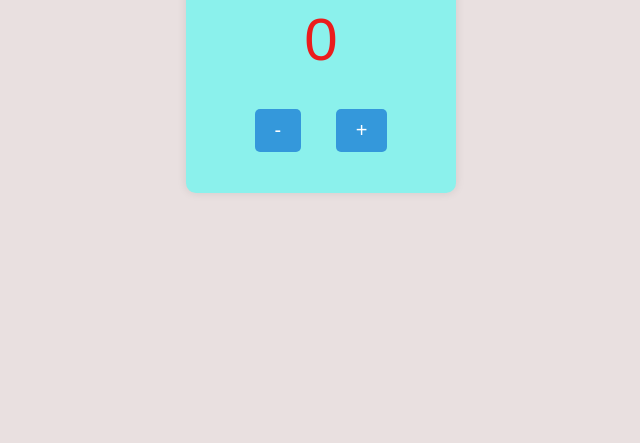
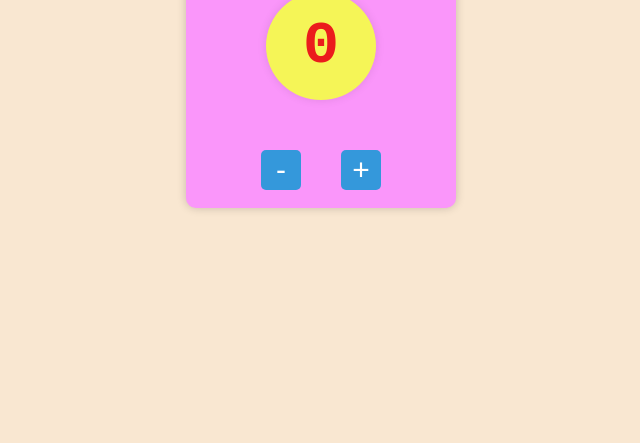
Before and after one commit to ViraRiefertDev/gitProjectCounter, a plain HTML site: page index.html in a window 1280 px wide. Shown: the part 357-800 px from the top of the page, without its empty margins (319-959 px from the left). Drawn offline with Linux system fonts and the light colour scheme.

Commit message:
Fix html and css

```diff
--- a/index.html
+++ b/index.html
@@ -8,16 +8,17 @@
    <script src="./index.js" defer></script>
 </head>
 <body>
-   <!-- <div class="root"> -->
+   <div class="root">
       <div class="container">
          <h1>Counter</h1>
-         <!-- <div class="couter-container"></div> -->
-         <!-- <div class="button-container"> -->
+         <div class="counter-container">
             <div id="counterResult">0</div>
+         </div>
+         <div class="button-container">
             <button id="decreaseButton">-</button>
             <button id="increaseButton">+</button>
          </div>
-      <!-- </div> -->
-   <!-- </div> -->
+      </div>
+   </div>
 </body>
 </html>
--- a/styles.css
+++ b/styles.css
@@ -1,45 +1,82 @@
 * {
     box-sizing: border-box;
   }
-html,
+
   body {
-    font-family: Arial, sans-serif;
-    display: flex;
-    justify-content: center;
-    align-items: center;
     height: 100vh;
     margin: 0;
-    background-color: #e9e0e0;
+    padding: 0;
+  }
+
+  h1 {
+    font-size: 45px;
+    margin-bottom: 5px;
+    color: black;
+  }
+
+  h2,
+  h3,
+  h4,
+  h5,
+  h6,
+  p,
+  ul,
+  li {
+    margin: 0;
+    padding: 0;
+  }
+
+  .root {
+    display: flex;
+    align-items: center;
+    height: 100%;
+    background: rgb(249, 231, 209);
   }
 
 .container {
+  font-family: 'Courier New', Courier, monospace;
+  display: flex;
+  flex-direction: column;
+  justify-content: center;
+  align-items: center;
+  text-align: center;
   width: 270px;
-    height: 300px;
-    text-align: center;
-    background-color: rgb(139, 241, 236);
-    padding: 20px;
+  height: 330px;
+  background-color: rgb(250, 150, 250);
   border-radius: 10px;
-    box-shadow: 0 0 10px rgba(0, 0, 0, 0.1);
+  box-shadow: 0 0 10px rgba(0, 0, 0, 0.2);
+  margin: 0 auto;
 }
 
-h1 {
-    font-size: 40px;
-    color: black;
-    margin-bottom: 20px;
+.counter-container {
+  width: 110px;
+  height: 110px;
+  border-radius: 50%;
+  padding: 20px;
+  margin: 30px;
+  background: rgb(245, 245, 87);
+  box-shadow: 0 0 10px rgba(0, 0, 0, 0.1);
 }
 
 #counterResult {
   font-size: 60px;
-    margin-bottom: 20px;
+  font-weight: bolder;
   color: #eb1c1c;
 }
 
+.button-container {
+    display: flex;
+    justify-content: center;
+    align-items: center;
+}
+
 button {
-    font-size: 20px;
-    padding: 10px 20px;
-    margin: 15px;
+    width: 40px;
+    height: 40px;
+    font-size: 30px;
+    border-radius: 5px;
     border: none;
-    border-radius: 5px;
+    margin: 20px;
     background-color: #3498db;
     color: white;
     cursor: pointer;
```
Lines whose indentation alone changed are shown as unchanged.
